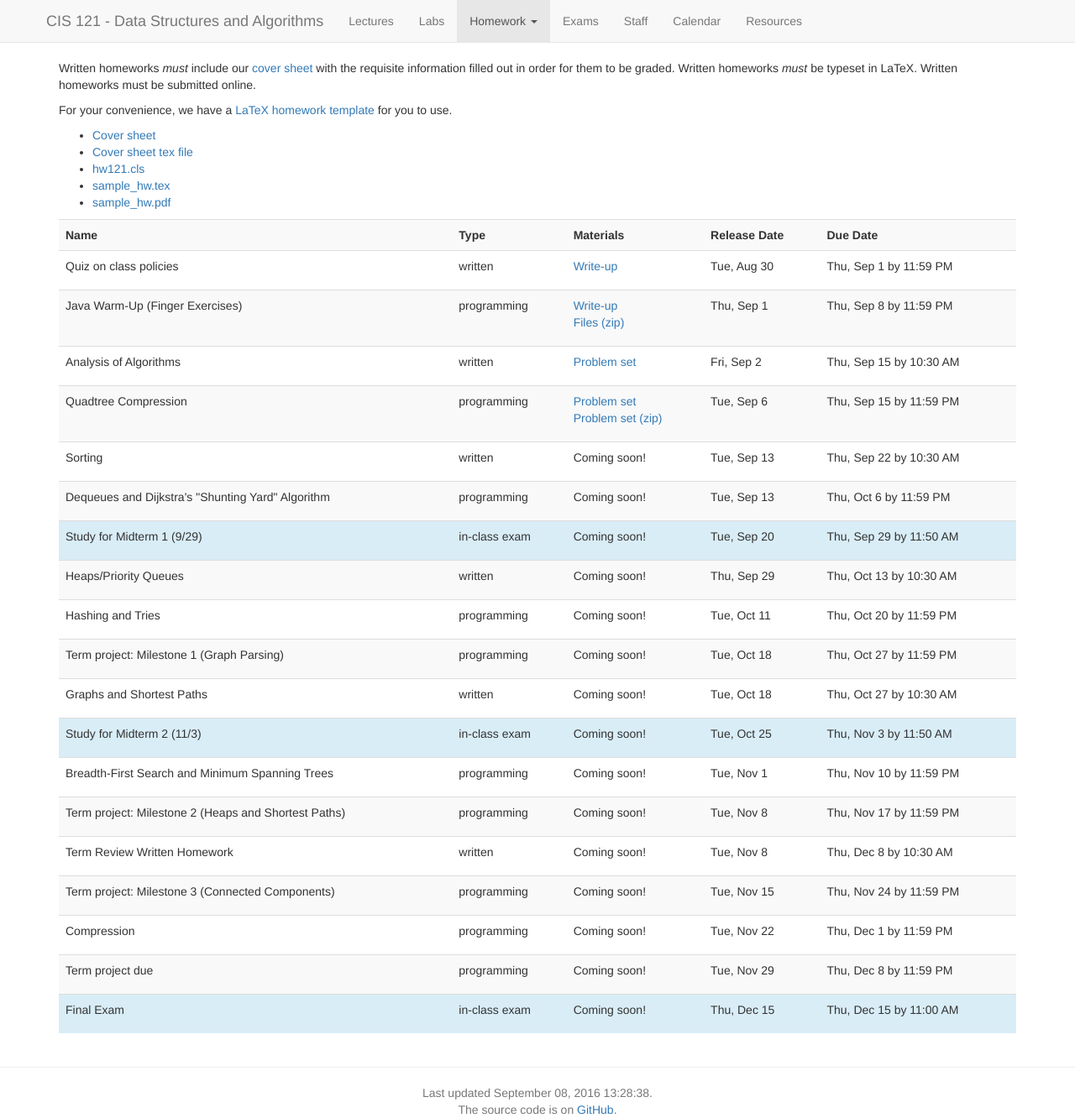
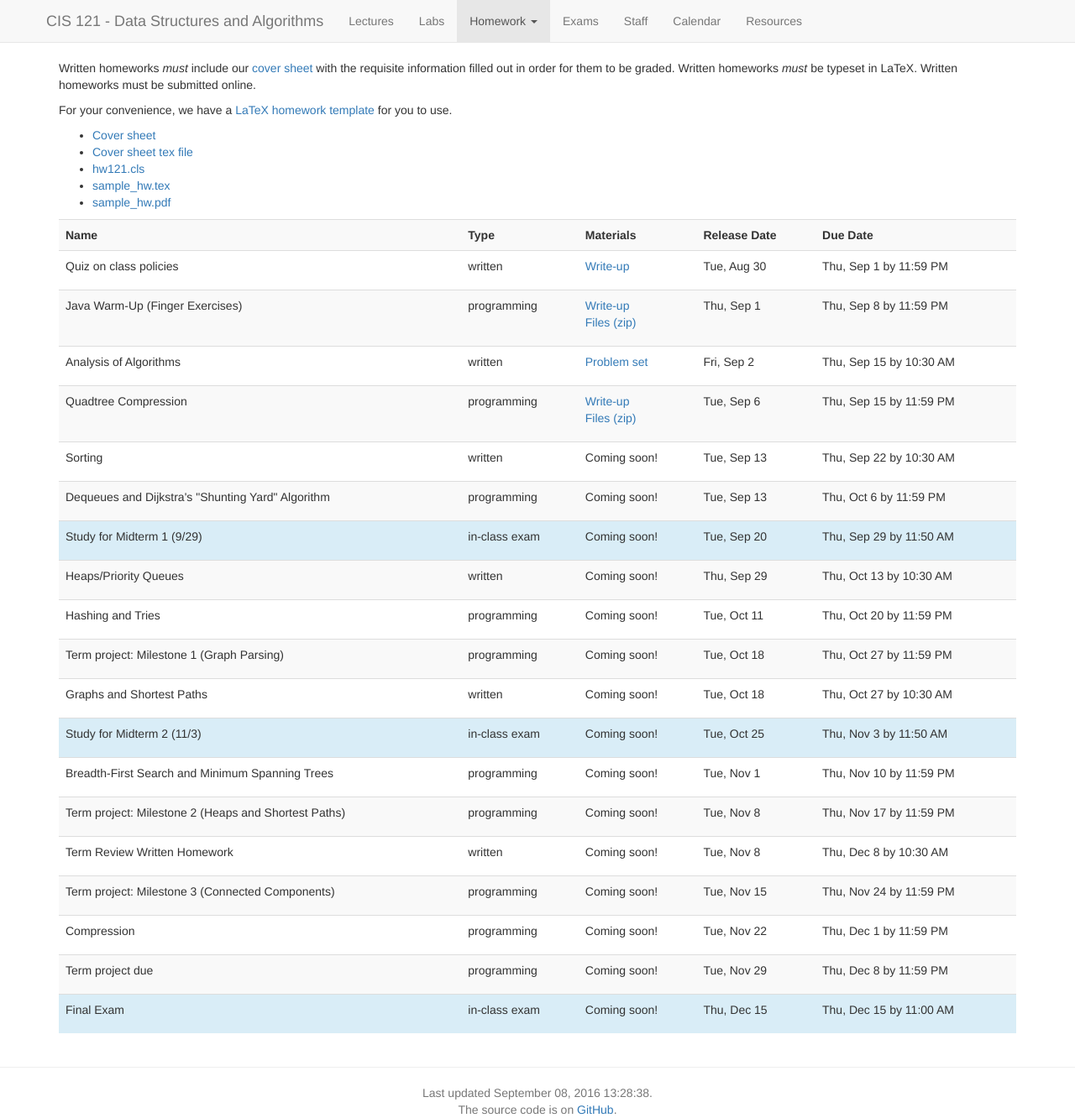
Before and after one commit to vikramkh/course-website-16fa, a Jekyll site: the page built from homework.md, in a window 1280 px wide. Shown: the whole page at 84% size. Built offline with Jekyll 4.4.1, drawn with Linux system fonts in a browser that asks for light colours; nearby versions of some CDN libraries; part of the change alters nothing that is shown.

Commit message:
Fix quadtree link names

```diff
--- a/_data/homeworks.yaml
+++ b/_data/homeworks.yaml
@@ -25,8 +25,8 @@
    assignment: Quadtree Compression
    type: programming
    active: true
-   problem_set: content/hws/hw2/hw2.pdf
-   problem_set_zip: content/hws/hw2/hw2.zip
+   writeup: content/hws/hw2/hw2.pdf
+   zip: content/hws/hw2/hw2.zip
    release_date: 2016-09-06
    due_date: 2016-09-15T23:59:00EDT
 -
```
